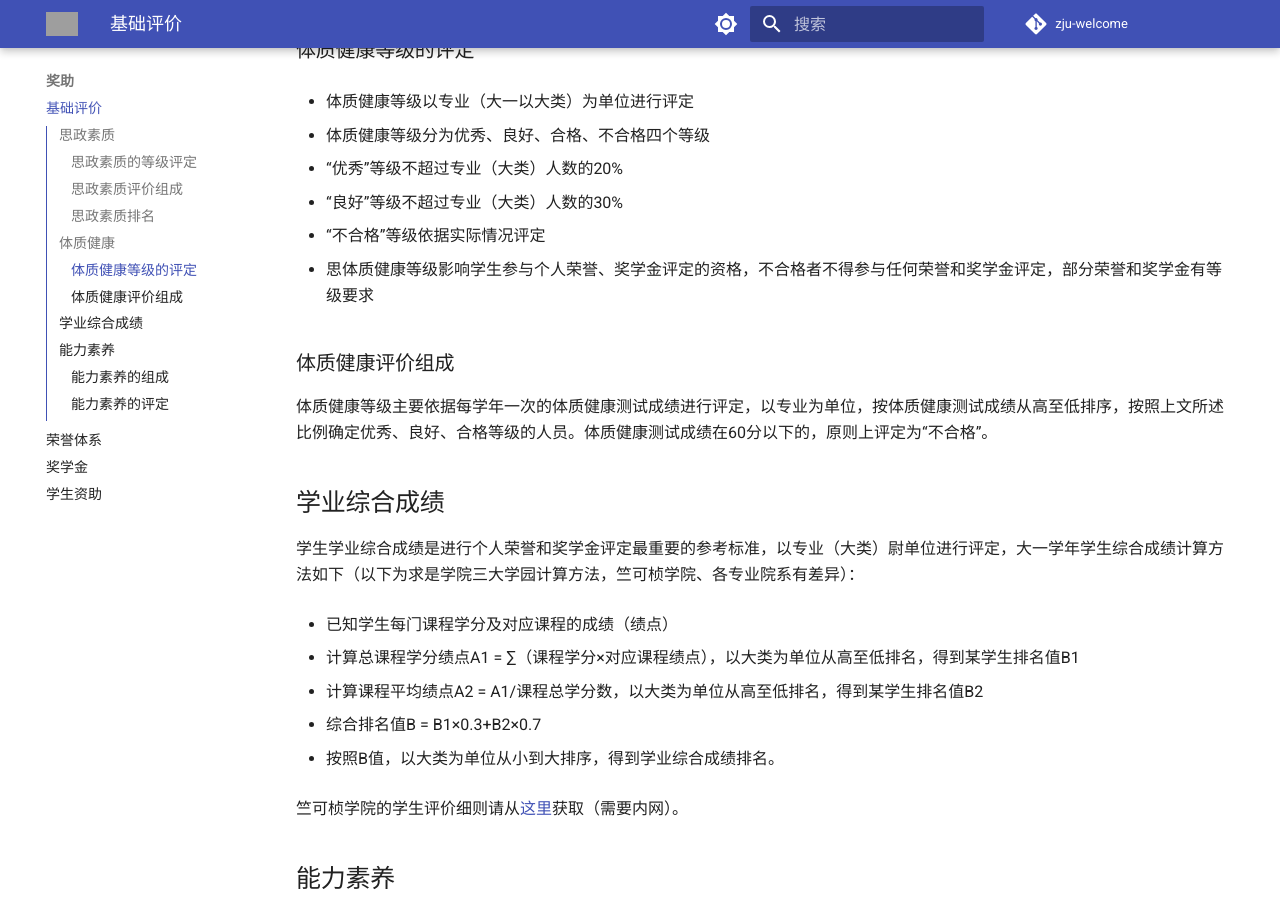
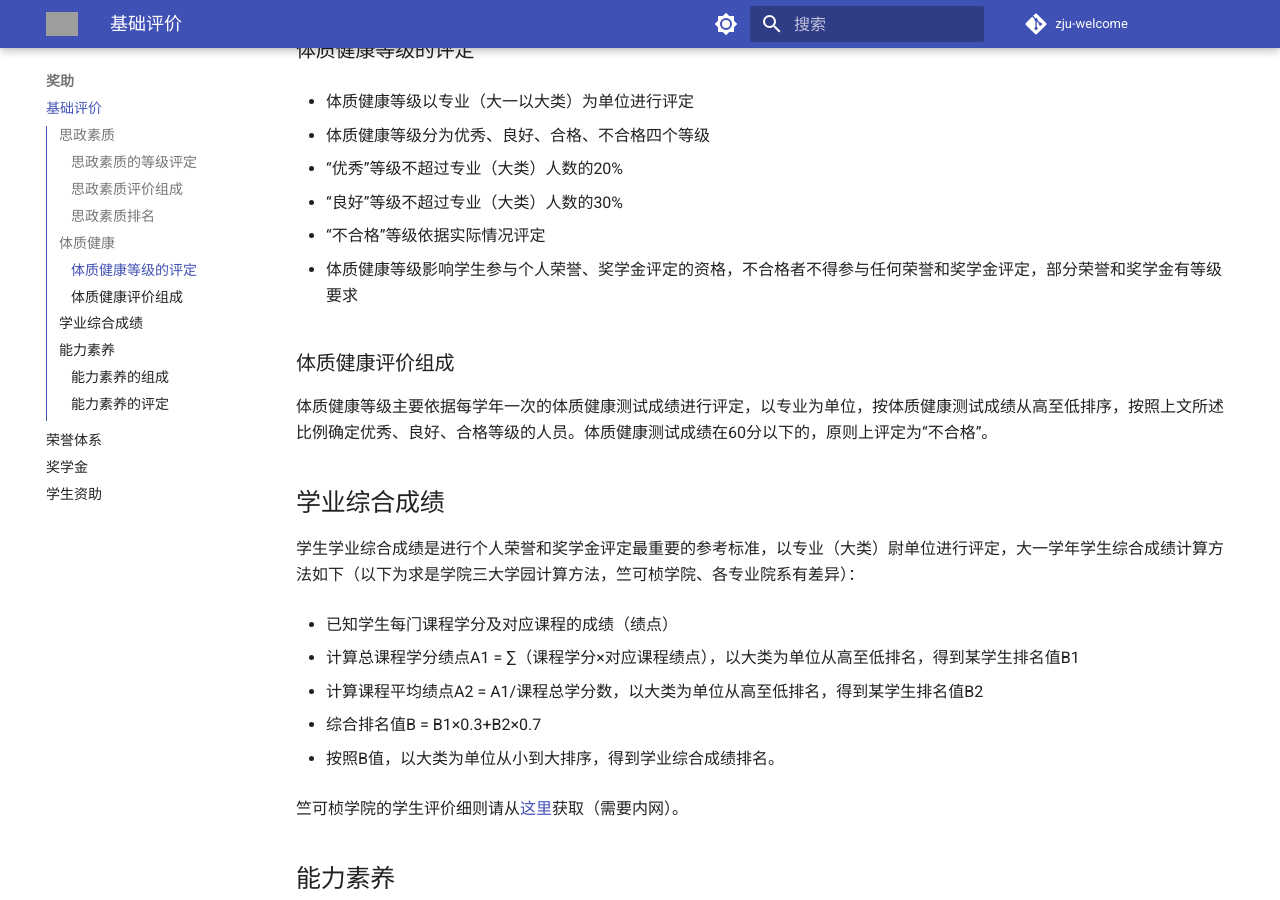
Before and after one commit to mini-full/zju-welcome, an MkDocs documentation site: the page built from docs/awards&grants/evaluation.md, in a window 1280 px wide and 900 px high, scrolled down 1310 px. Built offline with MkDocs 1.6.1 and Material for MkDocs 9.7.7, drawn with Linux system fonts in a browser that asks for light colours; comment, search, counter and statistics services are not loaded; grey boxes are pictures that could not be loaded.

Commit message:
fix typo

```diff
--- a/docs/awards&grants/evaluation.md
+++ b/docs/awards&grants/evaluation.md
@@ -56,7 +56,7 @@
 
 - “不合格”等级依据实际情况评定
 
-- 思体质健康等级影响学生参与个人荣誉、奖学金评定的资格，不合格者不得参与任何荣誉和奖学金评定，部分荣誉和奖学金有等级要求
+- 体质健康等级影响学生参与个人荣誉、奖学金评定的资格，不合格者不得参与任何荣誉和奖学金评定，部分荣誉和奖学金有等级要求
 
 ### 体质健康评价组成
 
```
